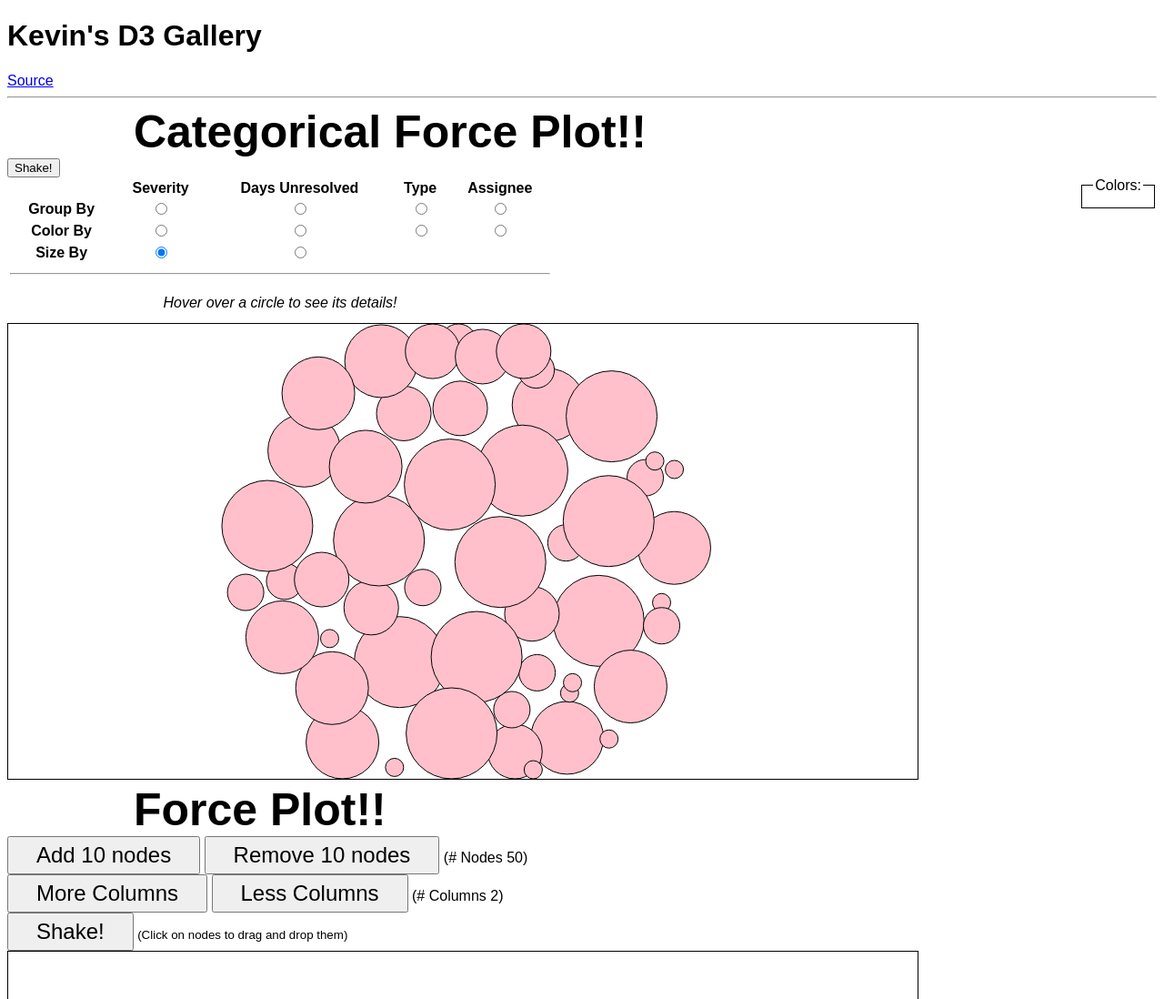
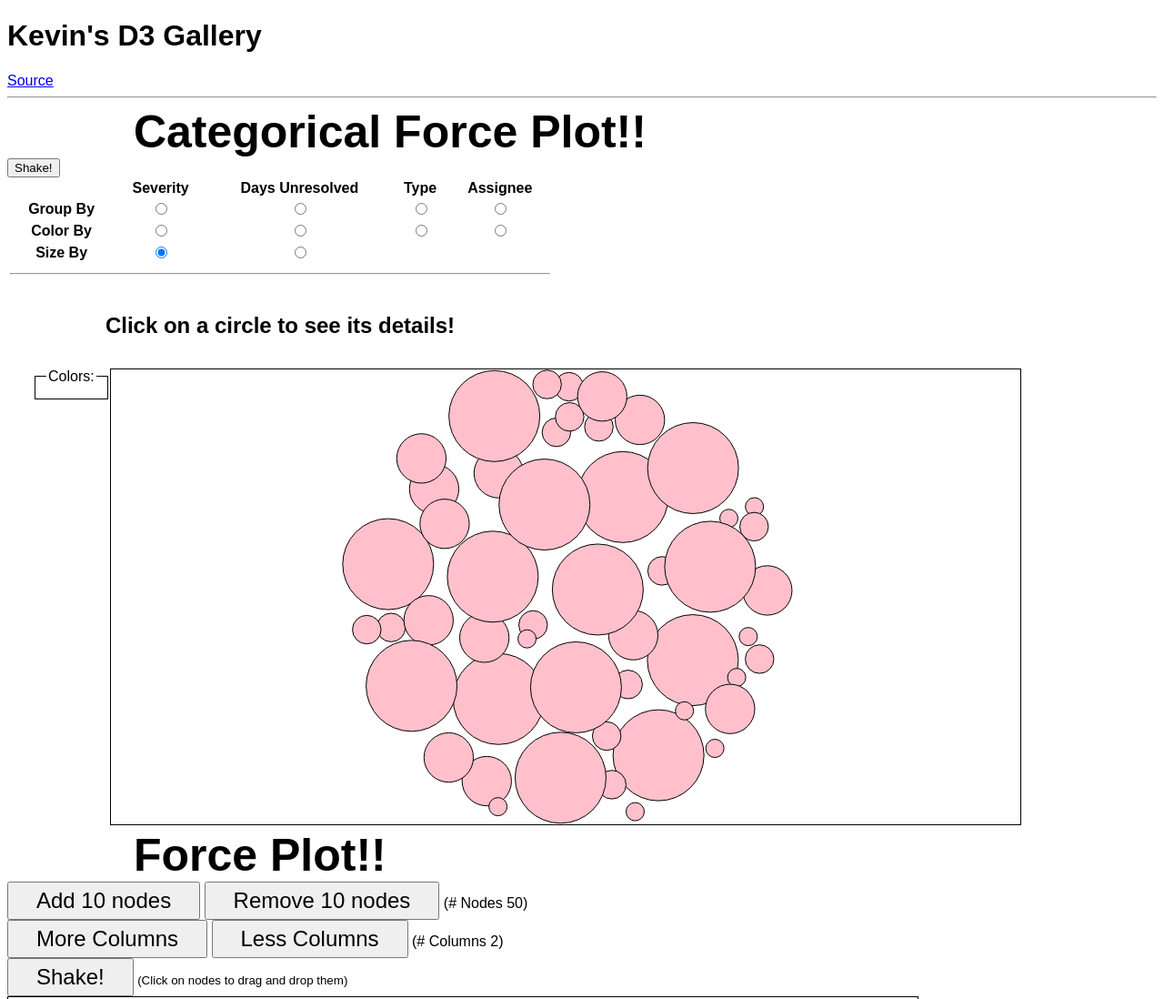
Before and after one commit to gang-qiu/D3-graphs, a plain HTML site: page index.html in a window 1280 px wide. Shown: the top 1098 px of the page at 91% size. Drawn offline with Linux system fonts and the light colour scheme; animation ran at ten frames a second.

Commit message:
minor styling

```diff
--- a/force2.js
+++ b/force2.js
@@ -20,9 +20,9 @@ sizeChoice  = 'severity';
 // }
 
 var incidents = {
-	severity: [1,2,3,4,5],
+	severity: [1,2,4,8],
 	type: ['Zendesk', 'Twitter', 'Dispatch', 'Calendar'],
-	days: [1,2,3,4,5],
+	days: [1,2,4,7,11],
 	assignee: ['Davon', 'Athena', 'Diana', 'Katelyn', 'Clayton', 'Unassigned'],
 	message: ['Lorem ipsum dolor sit amet', 'Consectetur adipisicing elit', 'sed do eiusmod tempor incididunt ut labore et dolore magna aliqua']
 };
@@ -188,7 +188,7 @@ function updateColorLegend() {
 function updateColumnNames() {
 	var o = d3.scale.ordinal()
 			.domain(incidents[groupChoice])
-			.rangePoints([0, width-padding], 1.0);
+			.rangePoints([0, width], 1.0);
 
 	svg.selectAll('text').remove();
 
@@ -198,6 +198,7 @@ function updateColumnNames() {
 			.attr('class', 'column-name')
 			.attr('x', function(d) {return o(d);})
 			.attr('y', 25)
+			.attr('text-anchor', 'middle')
 			.text(function(d) {return d;})
 
 	incidents[groupChoice].forEach(function(i) {
--- a/index.html
+++ b/index.html
@@ -48,12 +48,12 @@
 					<tr>
 						<td colspan="5" id="blurb">
 							<ul>
-								<li><em>Hover over a circle to see its details!</em></li>
+								<li><h2>Click on a circle to see its details!</h2></li>
 							</ul>
 						</td>
 					</tr>
 				</table>
-				<fieldset>
+				<fieldset class="clearfix">
 					<legend>Colors: </legend>
 				</fieldset>
 			</div>
--- a/style.css
+++ b/style.css
@@ -145,7 +145,8 @@ svg .new {
 #force2-plot fieldset {
 	border: 1px solid black;
 	display: inline-block;
-	float: right;
+	float: left;
+	margin-left: 30px
 }
 
 .clearfix {
@@ -163,6 +164,9 @@ svg .new {
 .column-name {
 	font-size: 30px;
 	fill: #555;
+
 }
 
 ul {list-style: none; padding: 10px 0; margin: 0;}
+fieldset > p {padding: 0 10px 0 0; margin: 0; float: left;}
+fieldset {max-width: 300px;}
```
